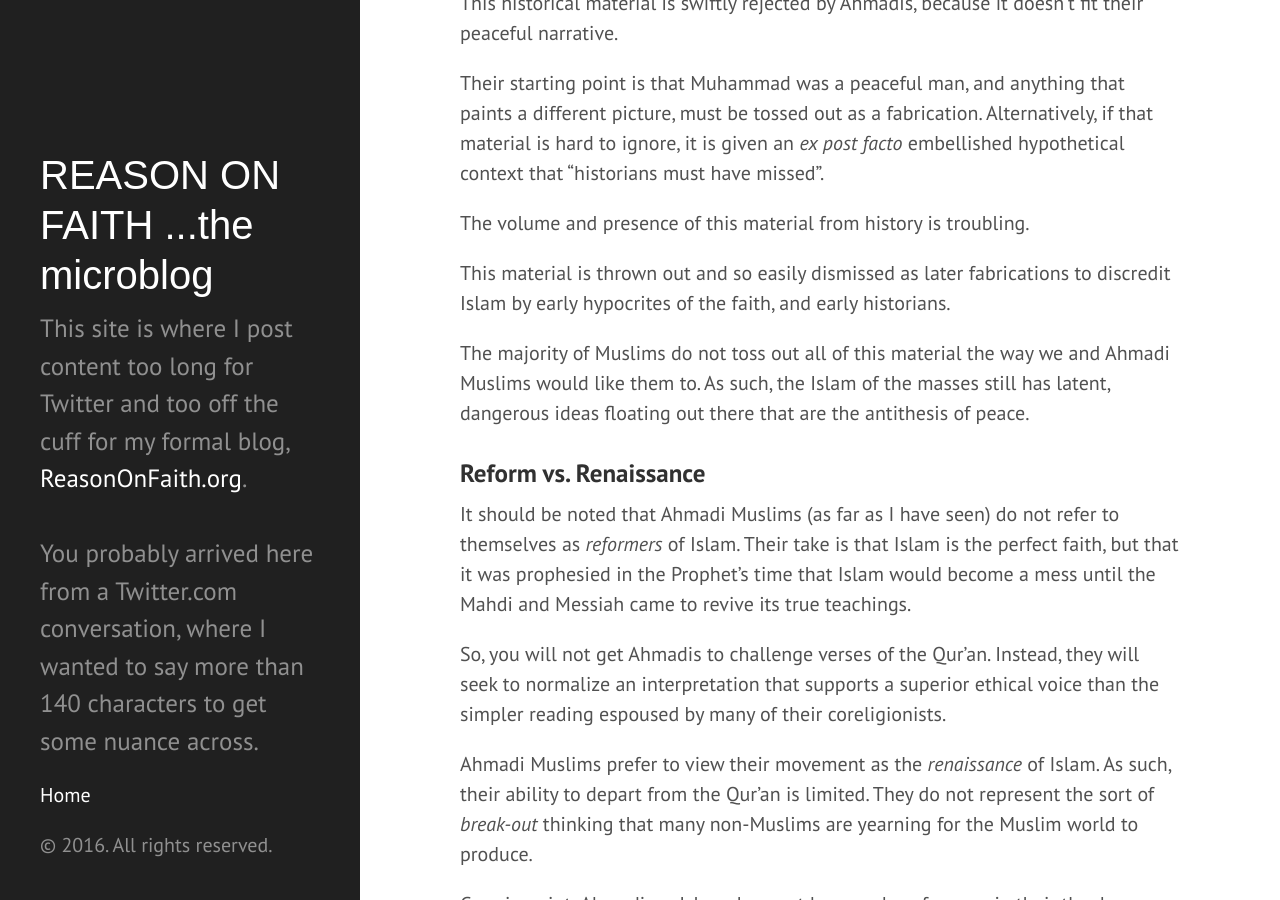
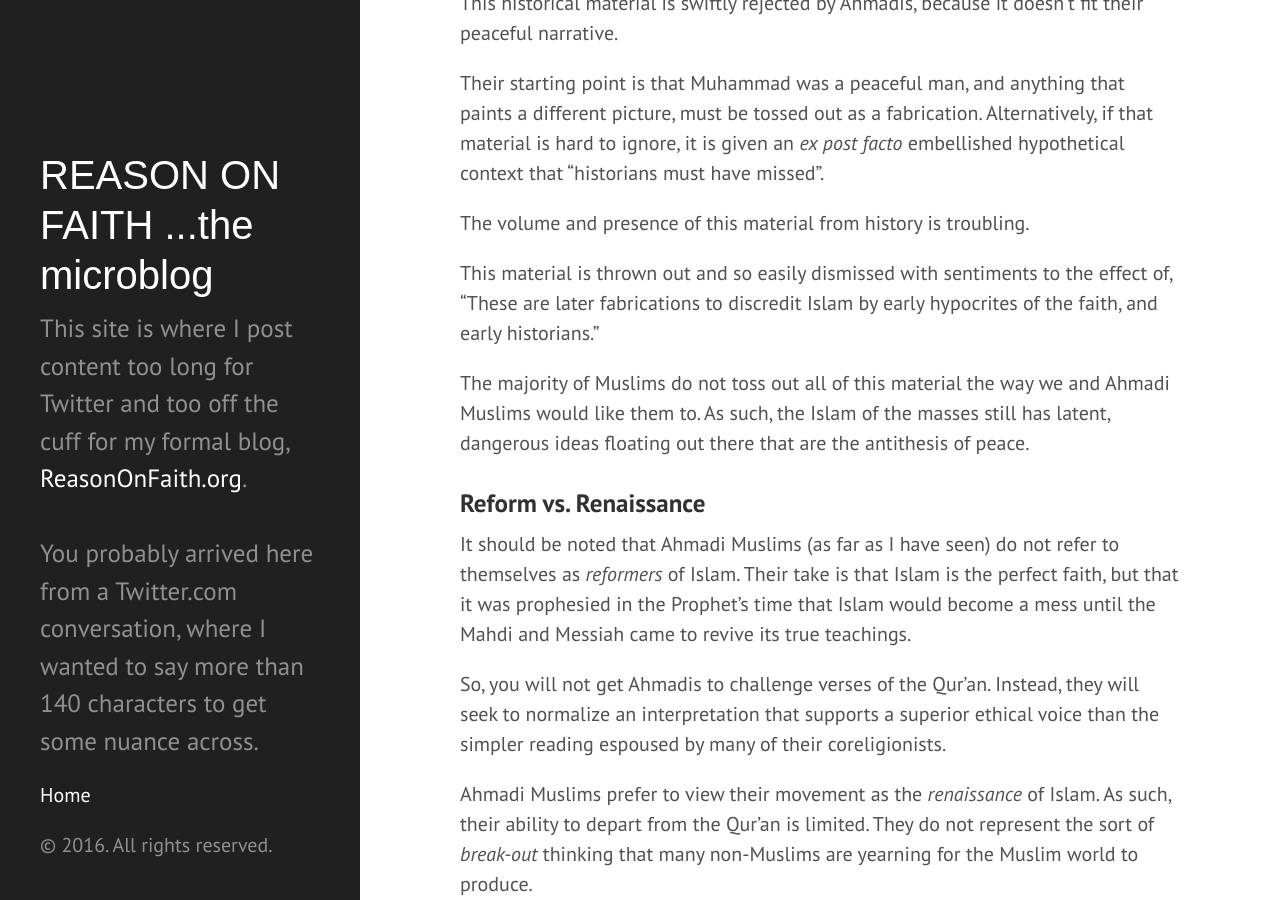
Before and after one commit to ReasonOnFaith/ReasonOnFaith.github.io, a Jekyll site: the page built from _posts/2016-04-01-peace-and-obfuscation-of-history.markdown, in a window 1280 px wide and 900 px high, scrolled down 1105 px. Built offline with Jekyll 4.4.1, drawn with Linux system fonts in a browser that asks for light colours.

Commit message:
Post update: Peace and Obfuscation of History

```diff
--- a/_posts/2016-04-01-peace-and-obfuscation-of-history.markdown
+++ b/_posts/2016-04-01-peace-and-obfuscation-of-history.markdown
@@ -31,7 +31,7 @@ given an _ex post facto_ embellished hypothetical context that "historians must
 
 The volume and presence of this material from history is troubling.
 
-This material is thrown out and so easily dismissed as later fabrications to discredit Islam by early hypocrites of the faith, and early historians.
+This material is thrown out and so easily dismissed with sentiments to the effect of, "These are later fabrications to discredit Islam by early hypocrites of the faith, and early historians."
 
 The majority of Muslims do not toss out all of this material the way we and Ahmadi Muslims would like them to. As such, the Islam of the masses still has latent, dangerous ideas floating out there that are the antithesis of peace.
 
```
